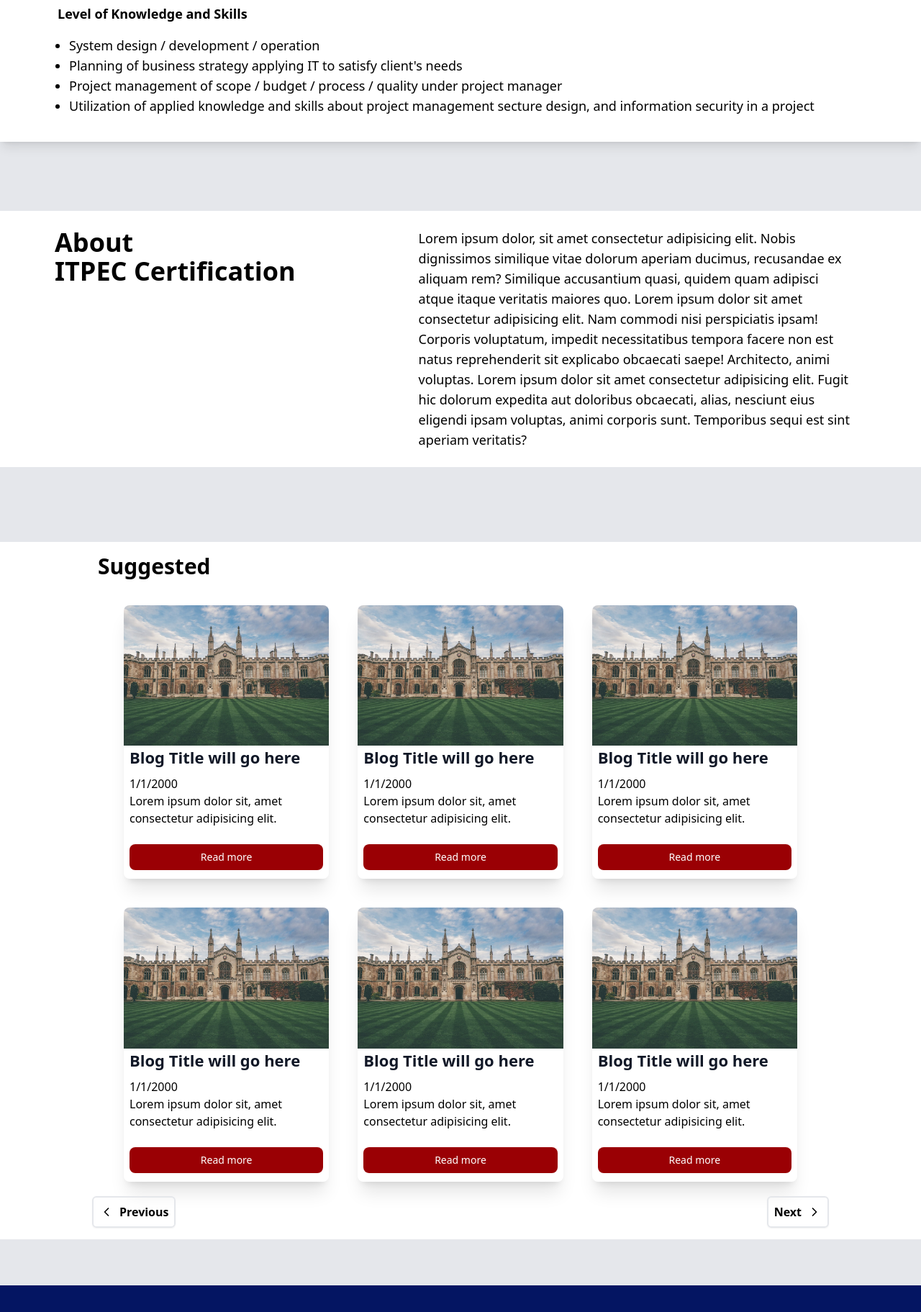
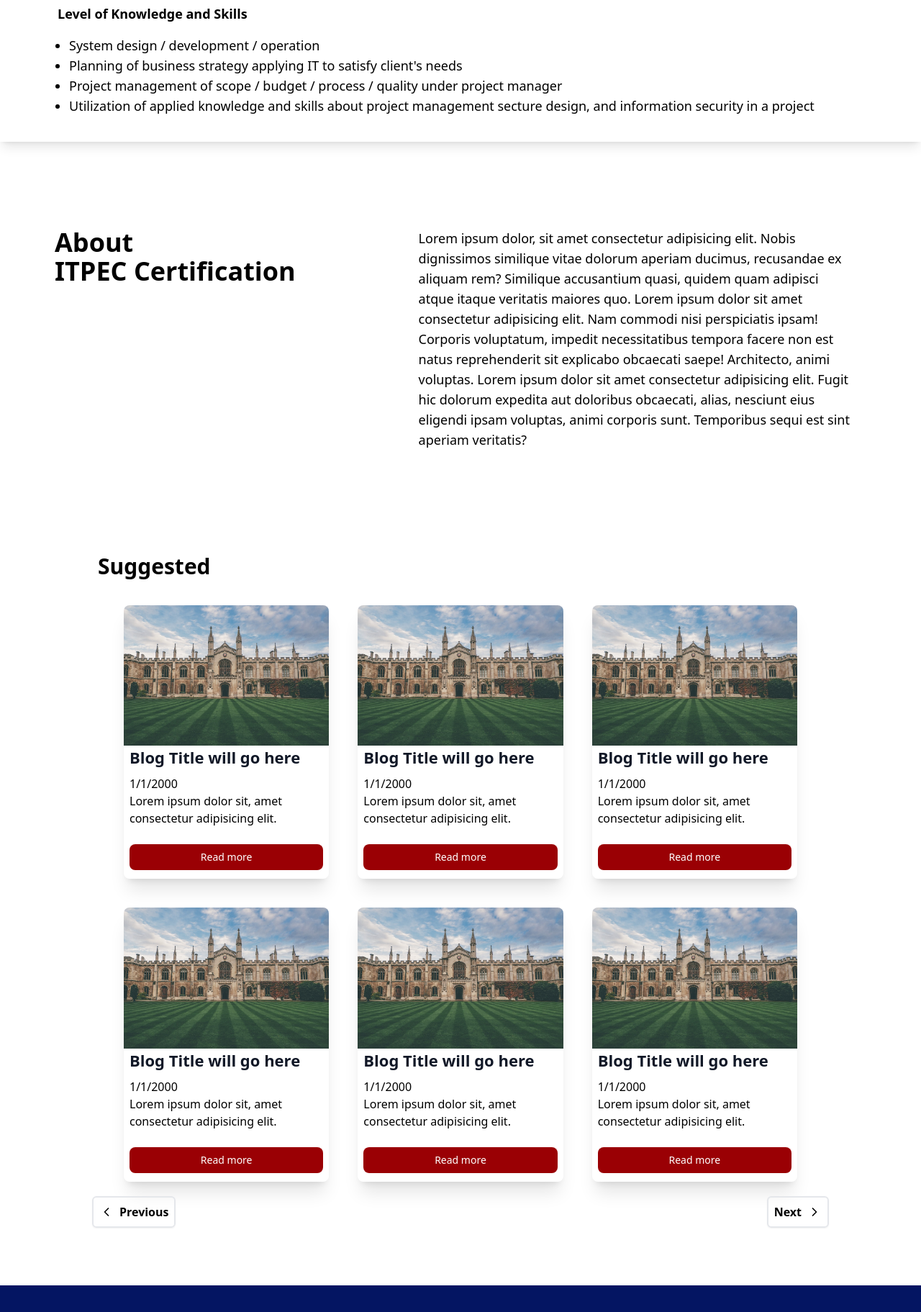
Before and after one commit to Dynamic1819/uni123, a website: page public/AcademicITPEC.html in a window 1280 px wide. Shown: the part 1591-3414 px from the top of the page at 72% size. Drawn offline with Linux system fonts and the light colour scheme.

Commit message:
itepc-bgChange

```diff
--- a/public/AcademicITPEC.html
+++ b/public/AcademicITPEC.html
@@ -106,7 +106,7 @@
             </div>
         </div>
 
-        <div class="py-4 md:py-10 bg-gray-200">
+        <div class="py-4 md:py-10 bg-white">
 
             <!-- IP Course -->
             <div class="my-20 px-4 md:px-16 shadow-lg bg-white">
@@ -269,7 +269,7 @@
 
 
         <!-- About ITPEC Education -->
-    <div class="flex py-10 bg-gray-200">
+    <div class="flex py-10 bg-white">
         <div class="md:grid md:grid-cols-5 px-7 bg-white">
             <div class="md:col-span-2 lg:px-12 py-6 border-b-2 sm:border-0">
                 <h2 class="text-4xl font-bold">About</h2>
@@ -284,7 +284,7 @@
     </div>
 
 
-    <div class="pt-16 bg-gray-200"></div>
+    <div class="pt-16 bg-white"></div>
 
 
     <!-- Other Posts -->
@@ -434,7 +434,7 @@
     </div>
 
 
-    <div class="pt-16 bg-gray-200"></div>
+    <div class="pt-16 bg-white"></div>
 
 
         <!-- Contact Us -->
```
Also changed, not shown: public/AcademicNCC.html (+1 -1 lines), 1 other file.
